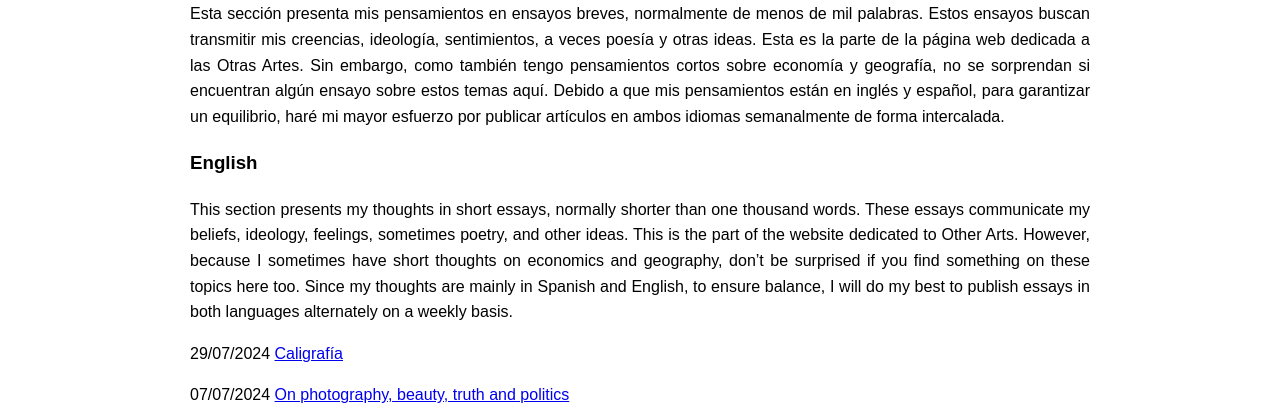
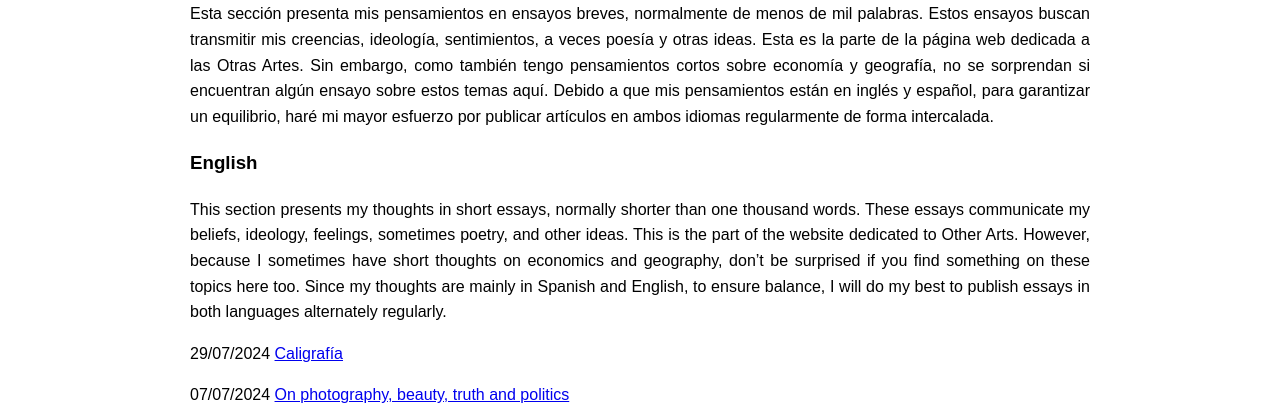
Before and after one commit to Favioleiva/favioleiva.github.io, a Jekyll site: the page built from essays.md, in a window 1280 px wide. Shown: the part 341-750 px from the top of the page. Built offline with Jekyll 4.4.1, drawn with Linux system fonts in a browser that asks for light colours; nearby versions of some CDN libraries.

Commit message:
Update essays.md

```diff
--- a/essays.md
+++ b/essays.md
@@ -8,11 +8,11 @@ permalink: /essays/
 
 ### Español
 
-Esta sección presenta mis pensamientos en ensayos breves, normalmente de menos de mil palabras. Estos ensayos buscan transmitir mis creencias, ideología, sentimientos, a veces poesía y otras ideas. Esta es la parte de la página web dedicada a las Otras Artes. Sin embargo, como también tengo pensamientos cortos sobre economía y geografía, no se sorprendan si encuentran algún ensayo sobre estos temas aquí. Debido a que mis pensamientos están en inglés y español, para garantizar un equilibrio, haré mi mayor esfuerzo por publicar artículos en ambos idiomas semanalmente de forma intercalada.
+Esta sección presenta mis pensamientos en ensayos breves, normalmente de menos de mil palabras. Estos ensayos buscan transmitir mis creencias, ideología, sentimientos, a veces poesía y otras ideas. Esta es la parte de la página web dedicada a las Otras Artes. Sin embargo, como también tengo pensamientos cortos sobre economía y geografía, no se sorprendan si encuentran algún ensayo sobre estos temas aquí. Debido a que mis pensamientos están en inglés y español, para garantizar un equilibrio, haré mi mayor esfuerzo por publicar artículos en ambos idiomas regularmente de forma intercalada.
 
 ### English
 
-This section presents my thoughts in short essays, normally shorter than one thousand words. These essays communicate my beliefs, ideology, feelings, sometimes poetry, and other ideas. This is the part of the website dedicated to Other Arts. However, because I sometimes have short thoughts on economics and geography, don't be surprised if you find something on these topics here too. Since my thoughts are mainly in Spanish and English, to ensure balance, I will do my best to publish essays in both languages alternately on a weekly basis.
+This section presents my thoughts in short essays, normally shorter than one thousand words. These essays communicate my beliefs, ideology, feelings, sometimes poetry, and other ideas. This is the part of the website dedicated to Other Arts. However, because I sometimes have short thoughts on economics and geography, don't be surprised if you find something on these topics here too. Since my thoughts are mainly in Spanish and English, to ensure balance, I will do my best to publish essays in both languages alternately regularly.
 
 29/07/2024 [Caligrafía](essays/5caligrafia.md)
 
```
